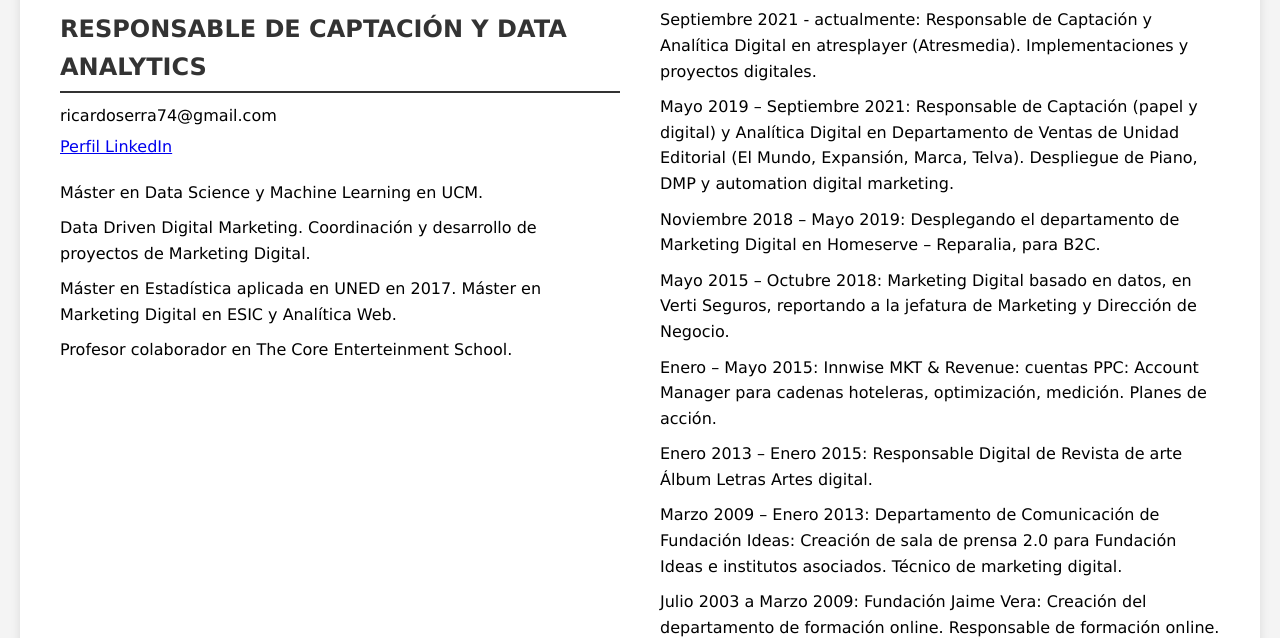
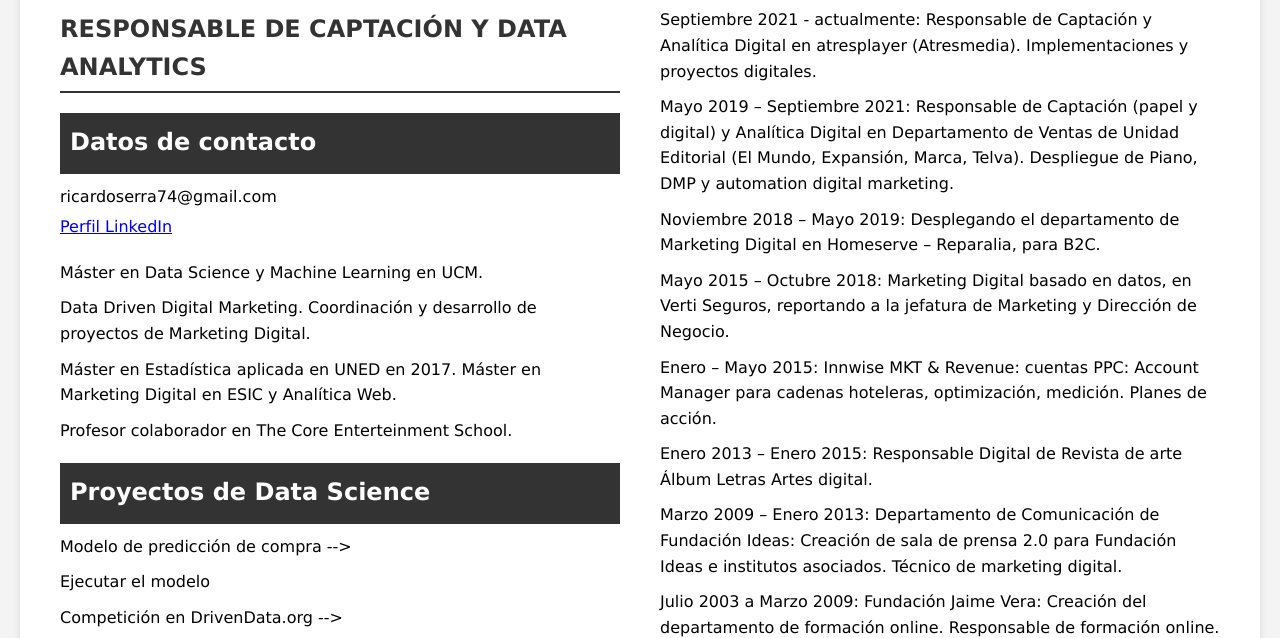
Before and after one commit to ricardoserra74/ricardoserra74.github.io, a plain HTML site: page index.html in a window 1280 px wide. Shown: the part 143-781 px from the top of the page. Drawn offline with Linux system fonts and the light colour scheme.

Commit message:
Update index.html

```diff
--- a/index.html
+++ b/index.html
@@ -60,6 +60,7 @@
         <div class="column">
             <h1>RICARDO SERRA SEGURA</h1>
             <h2>RESPONSABLE DE CAPTACIÓN Y DATA ANALYTICS</h2>
+            <h2 class="section-title">Datos de contacto</h2>
             <div class="contact-info">
                 <p>ricardoserra74@gmail.com</p>
                 <p><a href="http://es.linkedin.com/in/ricardoserrasegura/" target="_blank">Perfil LinkedIn</a></p>
@@ -68,6 +69,9 @@
             <p>Data Driven Digital Marketing. Coordinación y desarrollo de proyectos de Marketing Digital.</p>
             <p>Máster en Estadística aplicada en UNED en 2017. Máster en Marketing Digital en ESIC y Analítica Web.</p>
             <p>Profesor colaborador en The Core Enterteinment School.</p>
+            <h2 class="section-title">Proyectos de Data Science</h2>
+            <p>Modelo de predicción de compra --> <p a href="https://huggingface.co/spaces/Ricardoserra/model-lightgbm-conversion-digital-mkt"  target="_blank">Ejecutar el modelo</p></a></p>
+            <p>Competición en DrivenData.org --> <p a href="https://www.drivendata.org/competitions/7/pump-it-up-data-mining-the-water-table/submissions/"  target="_blank">Pump it Up: Data Mining the Water Table</p></a></p>
         </div>
         <div class="column">
             <h2 class="section-title">Experiencia Profesional</h2>
```
